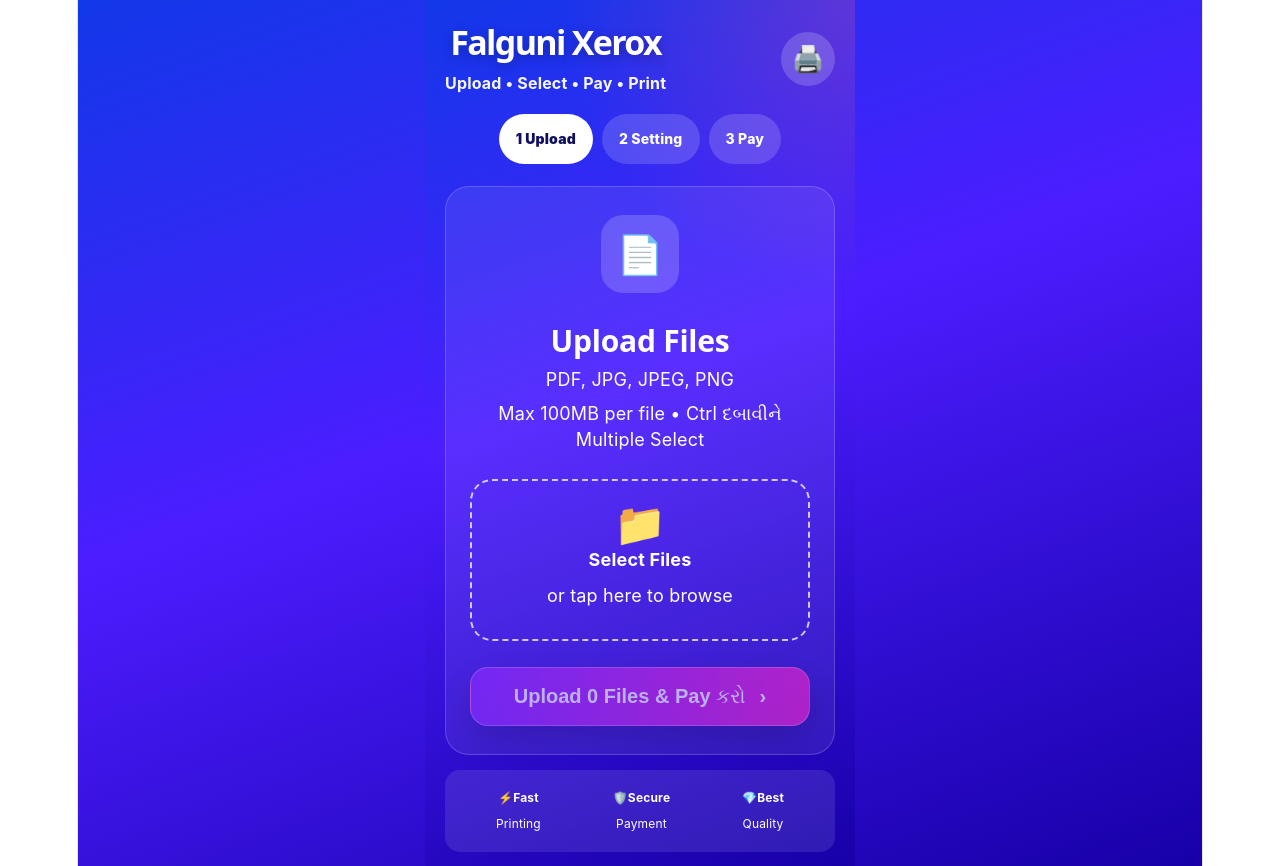
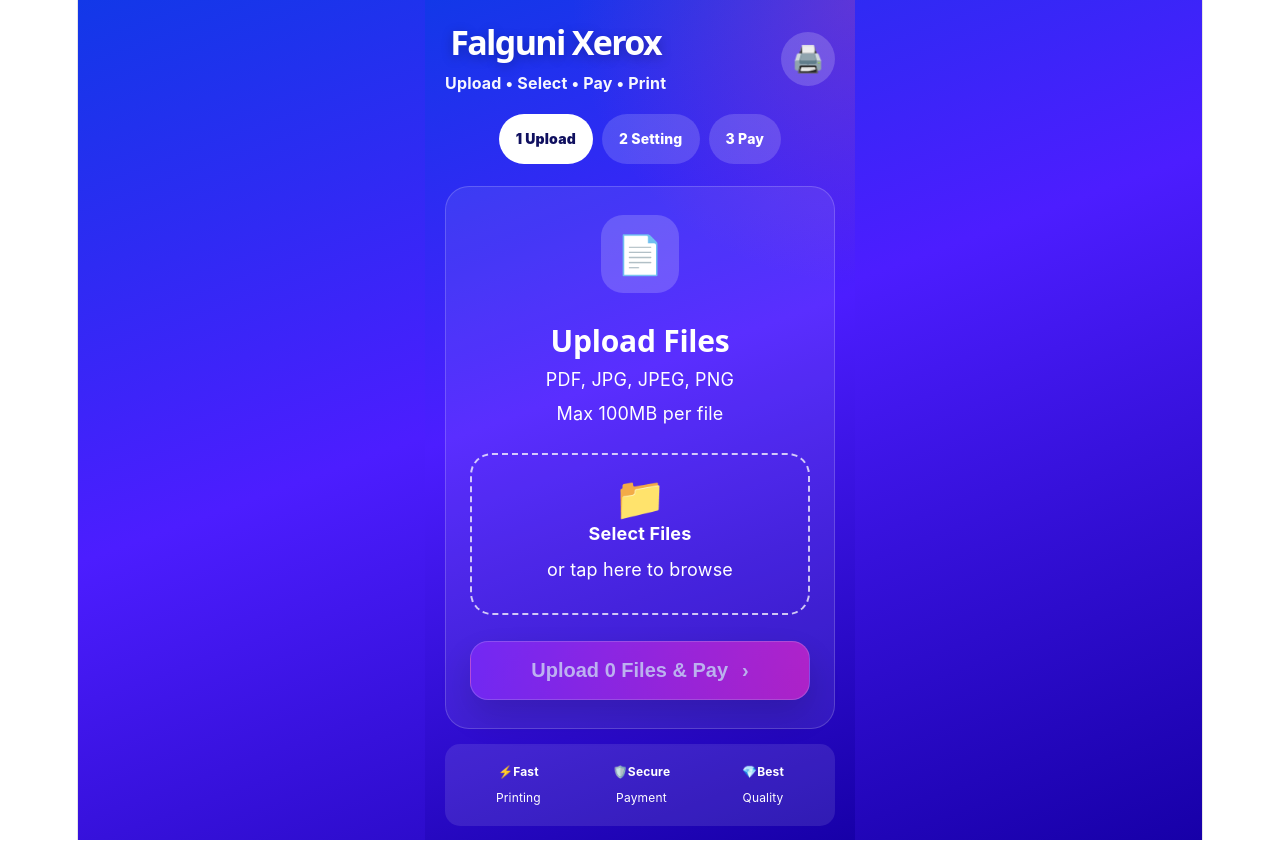
Before and after one commit to falguni-xerox/falgunixerox-frontend, a React (Vite) app: page /upload in a window 1280 px wide. After the commit the page ends 840 px from the top, so only its background shows below. Built offline with nearby package versions, Linux system fonts and the light colour scheme.

Commit message:
Remove Ctrl text

```diff
--- a/src/UploadPage.jsx
+++ b/src/UploadPage.jsx
@@ -346,7 +346,7 @@ export default function UploadPage() {
               <div style={styles.bigFileIcon}>📄</div>
               <h2 style={styles.uploadTitle}>Upload Files</h2>
               <p style={styles.uploadSub}>PDF, JPG, JPEG, PNG</p>
-              <p style={styles.uploadSub}>Max 100MB per file • Ctrl દબાવીને Multiple Select</p>
+              <p style={styles.uploadSub}>Max 100MB per file</p>
 
               <label style={styles.dropBox}>
                 <input
@@ -382,7 +382,7 @@ export default function UploadPage() {
                   cursor: loading || files.length === 0? 'not-allowed' : 'pointer',
                 }}
               >
-                {loading? 'Uploading...' : `Upload ${files.length} Files & Pay કરો`} <span>›</span>
+                {loading? 'Uploading...' : `Upload ${files.length} Files & Pay`} <span>›</span>
               </button>
             </section>
 
```
